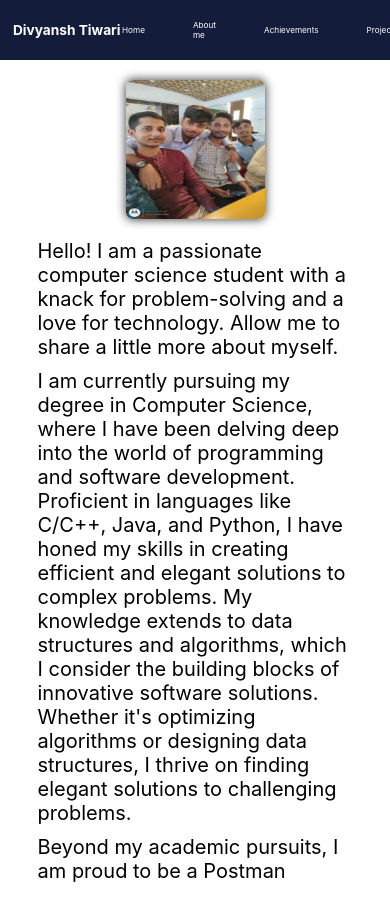
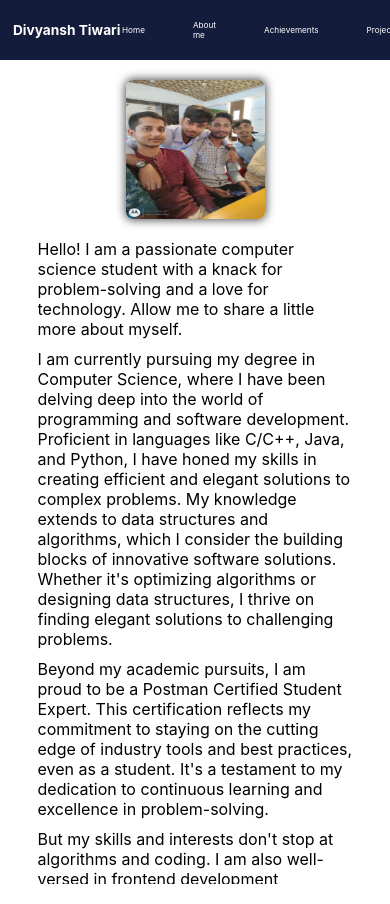
Before and after one commit to DivyanshTiwari001/Portfolio, a React (Create React App) app: page /about in a window 390 px wide. Built offline with nearby package versions, Linux system fonts and the light colour scheme.

Commit message:
fixed responsiveness

```diff
--- a/src/pages/About.css
+++ b/src/pages/About.css
@@ -21,8 +21,7 @@
 }
 .my-desc{
     margin-bottom: 10px;
-    font-size:20px;
-    overflow-wrap:break-word;
+    font-size:16px;
 }
 
 @media (max-width:1020px) {
```
